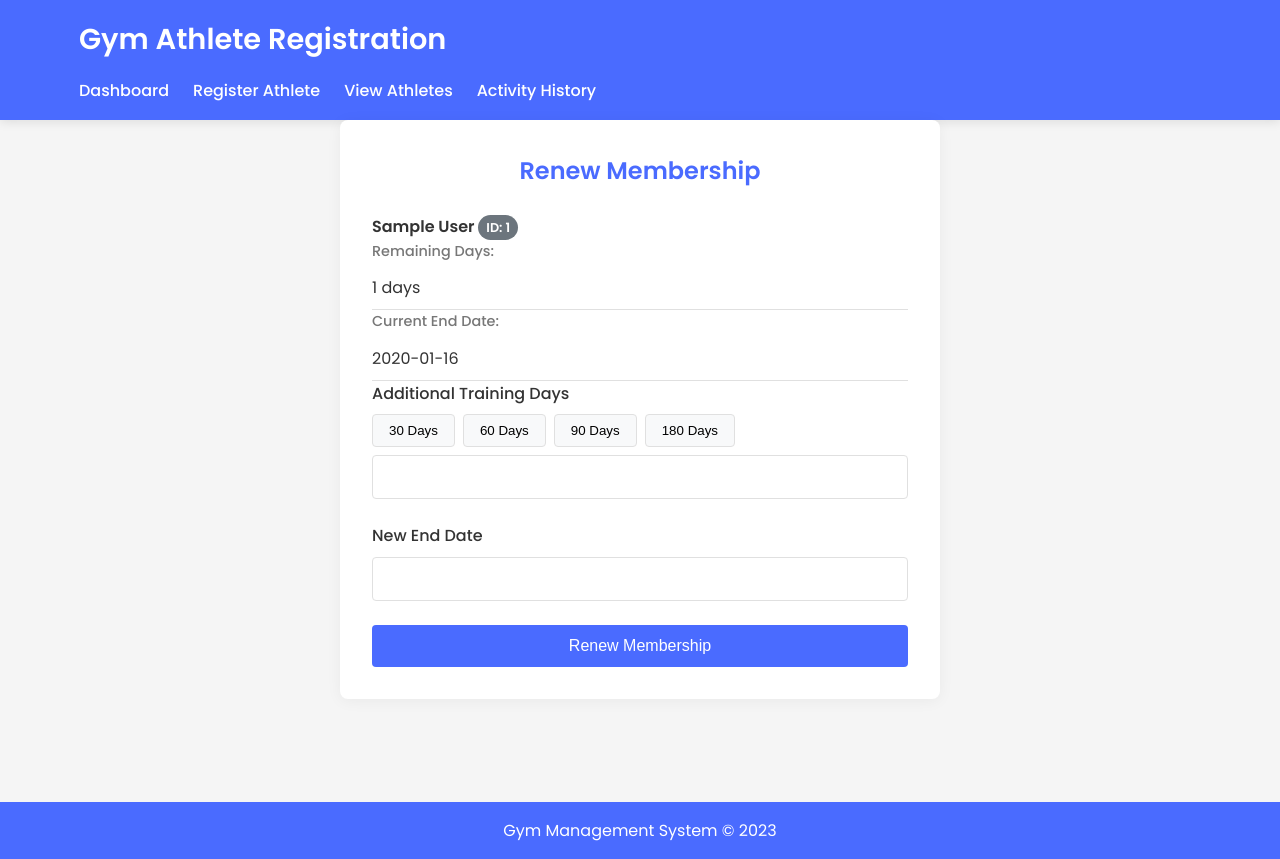
After one commit to 0xAbolfazl/GYM-Management-System, a Flask app: page /athlete/1/renew in a window 1280 px wide. The commit adds this page. Run offline with Flask 3, Linux system fonts and the light colour scheme; tables that the repository leaves empty hold one stand-in row (values such as "Sample post").

Commit message:
Renew part completed

```diff
--- a/app.py
+++ b/app.py
@@ -168,7 +168,6 @@ def view_athlete(athlete_id):
         flash('Athlete not found!', 'danger')
         return redirect(url_for('athletes'))
 
-    # محاسبات تاریخ را در پایتون انجام دهید
     start_date = datetime.strptime(athlete['start_date'], '%Y-%m-%d')
     end_date = start_date + timedelta(days=athlete['days_remaining'])
 
@@ -235,35 +234,58 @@ def renew_athlete(athlete_id):
     if request.method == 'POST':
         additional_days = int(request.form['days'])
 
-        # Get current days remaining
-        athlete = conn.execute('SELECT days_remaining, first_name, last_name FROM athletes WHERE id = ?',
-                             (athlete_id,)).fetchone()
+        # Get current athlete data
+        athlete = conn.execute('SELECT * FROM athletes WHERE id = ?', (athlete_id,)).fetchone()
 
-        new_days = athlete['days_remaining'] + additional_days
+        if not athlete:
+            flash('Athlete not found!', 'danger')
+            return redirect(url_for('athletes'))
 
-        conn.execute('UPDATE athletes SET days_remaining = ? WHERE id = ?',
-                    (new_days, athlete_id))
+        # Calculate new values
+        current_days = athlete['days_remaining']
+        new_days_remaining = current_days + additional_days
+        original_days = athlete['days_remaining']
+
+        # Update database
+        conn.execute('''UPDATE athletes SET
+                      days_remaining = ?
+                      WHERE id = ?''',
+                    (new_days_remaining, athlete_id))
         conn.commit()
         conn.close()
 
+        # Log activity
         log_activity(
             action="RENEWAL",
-            details=f"Renewed athlete: {athlete['first_name']} {athlete['last_name']} (ID: {athlete_id}) for {additional_days} more days",
+            details=f"Renewed membership for {athlete['first_name']} {athlete['last_name']} (ID: {athlete_id}) for {additional_days} days",
             athlete_id=athlete_id
         )
 
-        flash(f'Athlete renewed successfully for {additional_days} days!', 'success')
+        flash(f'Membership renewed successfully for {additional_days} days!', 'success')
         return redirect(url_for('view_athlete', athlete_id=athlete_id))
 
-    athlete = conn.execute('SELECT id, first_name, last_name FROM athletes WHERE id = ?',
-                         (athlete_id,)).fetchone()
+    # GET request - show form
+    athlete = conn.execute('SELECT * FROM athletes WHERE id = ?', (athlete_id,)).fetchone()
     conn.close()
 
     if not athlete:
         flash('Athlete not found!', 'danger')
         return redirect(url_for('athletes'))
 
-    return render_template('renew_athlete.html', athlete=athlete)
+    # Calculate end date
+    start_date = datetime.strptime(athlete['start_date'], '%Y-%m-%d')
+    end_date = (start_date + timedelta(days=athlete['days_remaining'])).strftime('%Y-%m-%d')
+
+    athlete_data = {
+        'id': athlete['id'],
+        'first_name': athlete['first_name'],
+        'last_name': athlete['last_name'],
+        'days_remaining': athlete['days_remaining'],
+        'end_date': end_date,
+        'original_days': athlete['days_remaining']
+    }
+
+    return render_template('renew_athlete.html', athlete=athlete_data)
 
 @app.route('/athlete/<int:athlete_id>/delete', methods=['POST'])
 def delete_athlete(athlete_id):
--- a/static/style.css
+++ b/static/style.css
@@ -8,6 +8,7 @@
     --success-color: #28a745;
     --warning-color: #ffc107;
     --danger-color: #dc3545;
+    --renewal-color: #6bc9ff;
 }
 
 * {
@@ -624,6 +625,19 @@ input[type="date"]:focus {
     background-color: var(--success-color);
 }
 
+.activity-action.renewal {
+    background-color: var(--renewal-color);
+}
+
+.activity-action.deletion {
+    background-color: var(--danger-color);
+}
+
+.activity-action.update {
+    background-color: var(--warning-color);
+}
+
+
 .activity-timestamp {
     color: var(--light-text);
     font-size: 0.9rem;
--- /dev/null
+++ b/templates/renew_athlete.html
@@ -0,0 +1,105 @@
+{% extends "base.html" %}
+<head>
+    <link rel="stylesheet" href="{{ url_for('static', filename='renew_athele.css') }}">
+</head>
+{% block content %}
+<div class="container">
+    <div class="registration-form">
+        <h2><i class="fas fa-calendar-plus"></i> Renew Membership</h2>
+
+        <div class="current-membership">
+            <h4>{{ athlete.first_name }} {{ athlete.last_name }} <span class="id-badge">ID: {{ athlete.id }}</span></h4>
+            <div class="membership-details">
+                <div>
+                    <span class="detail-label">Remaining Days:</span>
+                    <span class="detail-value">{{ athlete.days_remaining }} days</span>
+                </div>
+                <div>
+                    <span class="detail-label">Current End Date:</span>
+                    <span class="detail-value">{{ athlete.end_date }}</span>
+                </div>
+            </div>
+        </div>
+
+        <form method="POST" action="{{ url_for('renew_athlete', athlete_id=athlete.id) }}">
+            <div class="form-group">
+                <label for="days">Additional Training Days</label>
+                <div class="days-options">
+                    <button type="button" class="day-option" data-days="30">30 Days</button>
+                    <button type="button" class="day-option" data-days="60">60 Days</button>
+                    <button type="button" class="day-option" data-days="90">90 Days</button>
+                    <button type="button" class="day-option" data-days="180">180 Days</button>
+                </div>
+                <input type="number" id="days" name="days" min="1" required class="days-input">
+            </div>
+
+            <div class="form-group">
+                <label for="new_end_date">New End Date</label>
+                <input type="text" id="new_end_date" class="end-date-display" readonly>
+            </div>
+
+            <button type="submit" class="btn-submit" onclick="return confirmRenewal()">
+                <i class="fas fa-sync-alt"></i> Renew Membership
+            </button>
+        </form>
+    </div>
+</div>
+
+<script>
+    // Calculate new end date
+    function calculateNewEndDate(days) {
+        if (days > 0) {
+            const endDate = new Date('{{ athlete.end_date }}');
+            endDate.setDate(endDate.getDate() + days);
+            document.getElementById('new_end_date').value = endDate.toLocaleDateString('en-US', {
+                year: 'numeric',
+                month: 'long',
+                day: 'numeric'
+            });
+        } else {
+            document.getElementById('new_end_date').value = '';
+        }
+    }
+
+    // Day option buttons
+    document.querySelectorAll('.day-option').forEach(button => {
+        button.addEventListener('click', function() {
+            const days = parseInt(this.getAttribute('data-days'));
+            document.getElementById('days').value = days;
+            calculateNewEndDate(days);
+
+            // Update active button
+            document.querySelectorAll('.day-option').forEach(btn => {
+                btn.classList.remove('active');
+            });
+            this.classList.add('active');
+        });
+    });
+
+    // Manual input
+    document.getElementById('days').addEventListener('input', function() {
+        const days = parseInt(this.value) || 0;
+        calculateNewEndDate(days);
+
+        // Remove active class from all buttons
+        document.querySelectorAll('.day-option').forEach(btn => {
+            btn.classList.remove('active');
+        });
+    });
+
+    // Confirmation
+    function confirmRenewal() {
+        const days = parseInt(document.getElementById('days').value);
+        if (days <= 0) {
+            alert('Please enter a valid number of days');
+            return false;
+        }
+        return confirm(`Are you sure you want to renew membership for ${days} additional days?`);
+    }
+
+    // Initial calculation
+    window.addEventListener('load', function() {
+        calculateNewEndDate(parseInt(document.getElementById('days').value) || 0);
+    });
+</script>
+{% endblock %}
```
Also changed, not shown: static/edit_athlete.css (deleted, +0 -168 lines), static/renew_athele.css (added, +153 -0 lines).
